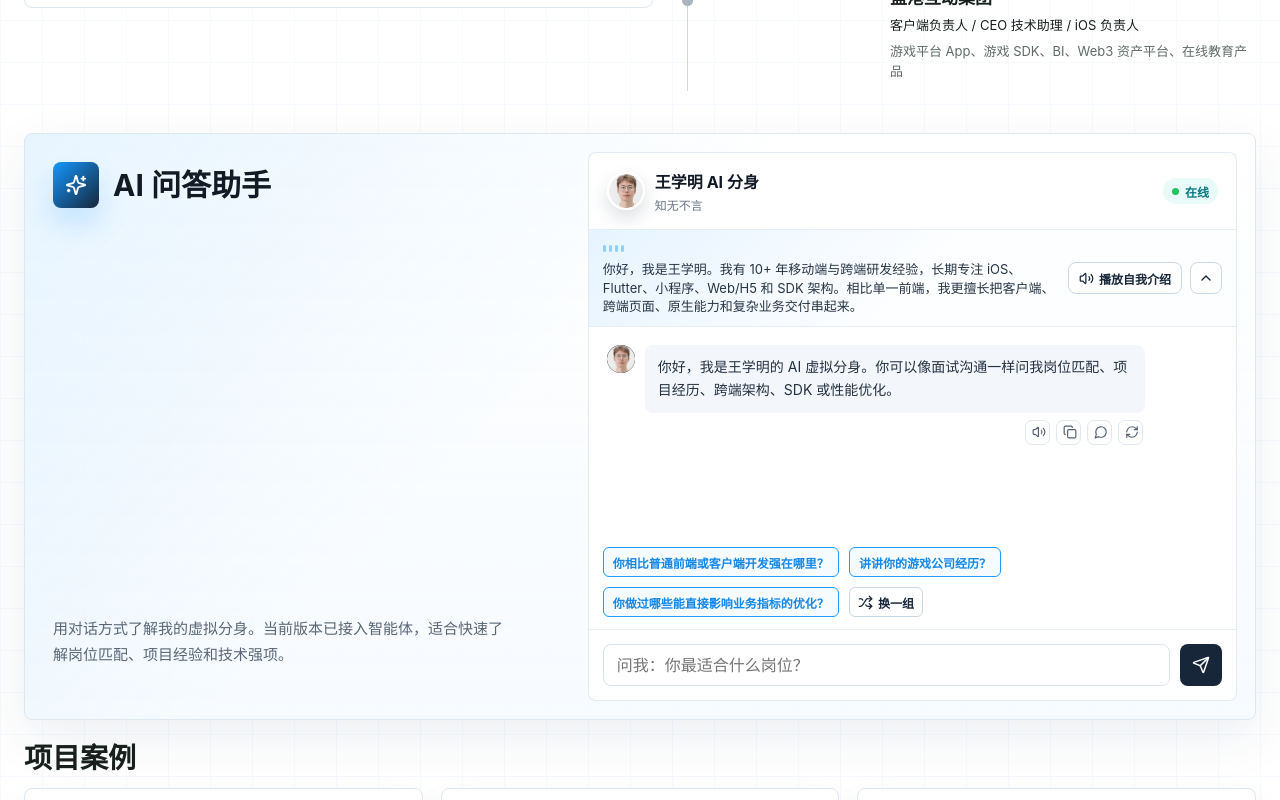
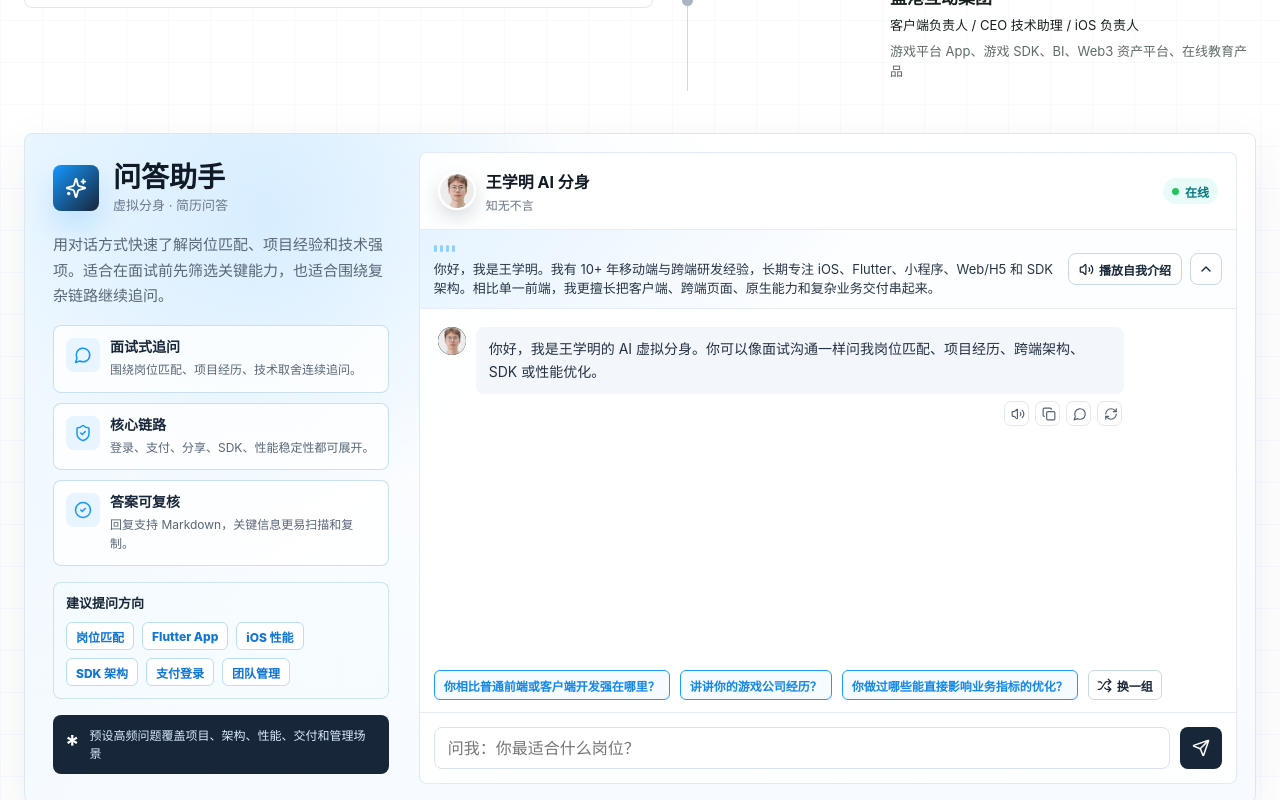
Before and after one commit to Wxm510846302/online-resume-wangxueming, a React (Vite) app: page / in a window 1280 px wide. Shown: the part 1660-2460 px from the top of the page. Built offline with nearby package versions, Linux system fonts and the light colour scheme.

Commit message:
修改问答左侧

```diff
--- a/src/main.jsx
+++ b/src/main.jsx
@@ -371,17 +371,62 @@ function HeroVisual() {
 }
 
 function AssistantSection({ assistant }) {
+  const guideCards = [
+    {
+      icon: MessageCircle,
+      title: "面试式追问",
+      text: "围绕岗位匹配、项目经历、技术取舍连续追问。",
+    },
+    {
+      icon: ShieldCheck,
+      title: "核心链路",
+      text: "登录、支付、分享、SDK、性能稳定性都可展开。",
+    },
+    {
+      icon: CheckCircle2,
+      title: "答案可复核",
+      text: "回复支持 Markdown，关键信息更易扫描和复制。",
+    },
+  ];
+  const guideTags = ["岗位匹配", "Flutter App", "iOS 性能", "SDK 架构", "支付登录", "团队管理"];
+
   return (
     <section className="assistant-section section" id="assistant">
       <div className="assistant-shell">
         <div className="assistant-copy">
-          <div className="assistant-title-row">
-            <span className="assistant-orb"><Sparkles size={22} /></span>
-            <h2>AI 问答助手</h2>
+          <div className="assistant-copy-main">
+            <div className="assistant-title-row">
+              <span className="assistant-orb"><Sparkles size={22} /></span>
+              <div>
+                <h2>问答助手</h2>
+                <span>虚拟分身 · 简历问答</span>
+              </div>
+            </div>
+            <p>
+              用对话方式快速了解岗位匹配、项目经验和技术强项。适合在面试前先筛选关键能力，也适合围绕复杂链路继续追问。
+            </p>
           </div>
-          <p>
-            用对话方式了解我的虚拟分身。当前版本已接入智能体，适合快速了解岗位匹配、项目经验和技术强项。
-          </p>
+          <div className="assistant-guide-grid" aria-label="问答能力说明">
+            {guideCards.map(({ icon: GuideIcon, title, text }) => (
+              <article className="assistant-guide-card" key={title}>
+                <GuideIcon size={17} />
+                <div>
+                  <strong>{title}</strong>
+                  <span>{text}</span>
+                </div>
+              </article>
+            ))}
+          </div>
+          <div className="assistant-topic-panel">
+            <span>建议提问方向</span>
+            <div>
+              {guideTags.map((tag) => <button type="button" key={tag} onClick={() => assistant.ask(tag)}>{tag}</button>)}
+            </div>
+          </div>
+          <div className="assistant-copy-foot">
+            <strong>*</strong>
+            <span>预设高频问题覆盖项目、架构、性能、交付和管理场景</span>
+          </div>
         </div>
         <AssistantChat assistant={assistant} compact={false} />
       </div>
--- a/src/styles.css
+++ b/src/styles.css
@@ -1539,25 +1539,30 @@ section[id] {
 
 .assistant-shell {
   display: grid;
-  grid-template-columns: minmax(320px, 0.86fr) minmax(520px, 1.14fr);
-  gap: 28px;
+  grid-template-columns: minmax(330px, 0.62fr) minmax(620px, 1.38fr);
+  gap: 18px;
   align-items: stretch;
-  min-height: 388px;
+  min-height: 440px;
   overflow: hidden;
   border: 1px solid #dce7f0;
   border-radius: 8px;
   background:
-    linear-gradient(135deg, rgba(20, 152, 255, 0.1), transparent 42%),
+    radial-gradient(circle at 20% 12%, rgba(20, 152, 255, 0.13), transparent 26%),
+    linear-gradient(135deg, rgba(20, 152, 255, 0.08), transparent 38%),
     linear-gradient(180deg, rgba(255, 255, 255, 0.92), rgba(245, 250, 255, 0.86));
   box-shadow: 0 18px 52px rgba(28, 48, 72, 0.08);
 }
 
 .assistant-copy {
-  display: flex;
+  display: grid;
   min-width: 0;
-  flex-direction: column;
-  justify-content: space-between;
-  padding: 28px;
+  align-content: start;
+  gap: 16px;
+  padding: 28px 12px 28px 28px;
+}
+
+.assistant-copy-main {
+  min-width: 0;
 }
 
 .assistant-title-row {
@@ -1580,16 +1585,133 @@ section[id] {
 .assistant-copy h2 {
   margin: 0;
   color: #111a25;
-  font-size: 30px;
+  font-size: 28px;
   line-height: 1.08;
 }
 
+.assistant-title-row div span {
+  display: block;
+  margin-top: 6px;
+  color: #6b7788;
+  font-size: 13px;
+  line-height: 1.2;
+}
+
 .assistant-copy p {
-  max-width: 520px;
-  margin: 18px 0 24px;
+  max-width: 420px;
+  margin: 18px 0 0;
   color: #596676;
   font-size: 15px;
   line-height: 1.72;
+}
+
+.assistant-guide-grid {
+  display: grid;
+  gap: 10px;
+}
+
+.assistant-guide-card {
+  display: grid;
+  grid-template-columns: 34px minmax(0, 1fr);
+  gap: 10px;
+  align-items: start;
+  min-width: 0;
+  padding: 12px;
+  border: 1px solid rgba(193, 219, 241, 0.86);
+  border-radius: 8px;
+  background: rgba(255, 255, 255, 0.78);
+}
+
+.assistant-guide-card svg {
+  display: grid;
+  width: 34px;
+  height: 34px;
+  padding: 8px;
+  border-radius: 8px;
+  color: #1498ff;
+  background: #e8f4ff;
+}
+
+.assistant-guide-card strong,
+.assistant-guide-card span {
+  display: block;
+}
+
+.assistant-guide-card strong {
+  color: #172638;
+  font-size: 14px;
+  line-height: 1.35;
+}
+
+.assistant-guide-card span {
+  margin-top: 4px;
+  color: #596676;
+  font-size: 12px;
+  line-height: 1.55;
+}
+
+.assistant-topic-panel {
+  min-width: 0;
+  padding: 12px;
+  border: 1px solid rgba(193, 219, 241, 0.76);
+  border-radius: 8px;
+  background: rgba(245, 251, 255, 0.76);
+}
+
+.assistant-topic-panel > span {
+  display: block;
+  color: #172638;
+  font-size: 13px;
+  font-weight: 800;
+  line-height: 1.3;
+}
+
+.assistant-topic-panel div {
+  display: flex;
+  flex-wrap: wrap;
+  gap: 8px;
+  margin-top: 10px;
+}
+
+.assistant-topic-panel button {
+  min-height: 28px;
+  padding: 0 9px;
+  border: 1px solid #b9ddfb;
+  border-radius: 6px;
+  color: #0f75d6;
+  background: #ffffff;
+  font-size: 12px;
+  font-weight: 760;
+  cursor: pointer;
+}
+
+.assistant-topic-panel button:hover {
+  color: #ffffff;
+  border-color: #1487e8;
+  background: #1487e8;
+}
+
+.assistant-copy-foot {
+  display: flex;
+  align-items: center;
+  gap: 10px;
+  min-width: 0;
+  padding: 12px;
+  border-radius: 8px;
+  color: #d8edff;
+  background: #172638;
+}
+
+.assistant-copy-foot strong {
+  color: #ffffff;
+  font-size: 26px;
+  line-height: 1;
+}
+
+.assistant-copy-foot span {
+  color: #d8edff;
+  font-size: 12px;
+  line-height: 1.45;
 }
 
 .assistant-prompt-list {
@@ -1634,7 +1756,7 @@ section[id] {
   display: grid;
   grid-template-rows: auto auto minmax(0, 1fr) auto auto;
   min-width: 0;
-  margin: 18px;
+  margin: 18px 18px 18px 0;
   border: 1px solid rgba(223, 231, 239, 0.9);
   border-radius: 8px;
   background: rgba(255, 255, 255, 0.9);
@@ -2502,7 +2624,15 @@ section[id] {
   }
 
   .assistant-chat {
-    margin-top: 0;
+    margin: 0 18px 18px;
+  }
+
+  .assistant-copy {
+    padding: 24px 24px 0;
+  }
+
+  .assistant-guide-grid {
+    grid-template-columns: repeat(3, minmax(0, 1fr));
   }
 }
 
@@ -2914,6 +3044,7 @@ section[id] {
   }
 
   .assistant-copy {
+    gap: 12px;
     padding: 18px 18px 6px;
   }
 
@@ -2935,6 +3066,44 @@ section[id] {
     margin: 10px 0 12px;
     font-size: 13px;
     line-height: 1.65;
+  }
+
+  .assistant-guide-grid {
+    grid-template-columns: 1fr;
+    gap: 8px;
+  }
+
+  .assistant-guide-card {
+    grid-template-columns: 30px minmax(0, 1fr);
+    padding: 10px;
+  }
+
+  .assistant-guide-card svg {
+    width: 30px;
+    height: 30px;
+    padding: 7px;
+  }
+
+  .assistant-topic-panel {
+    padding: 10px;
+  }
+
+  .assistant-topic-panel div {
+    flex-wrap: nowrap;
+    overflow-x: auto;
+    scrollbar-width: none;
+  }
+
+  .assistant-topic-panel div::-webkit-scrollbar {
+    display: none;
+  }
+
+  .assistant-topic-panel button {
+    flex: 0 0 auto;
+  }
+
+  .assistant-copy-foot {
+    display: none;
   }
 
   .assistant-chat {
```
